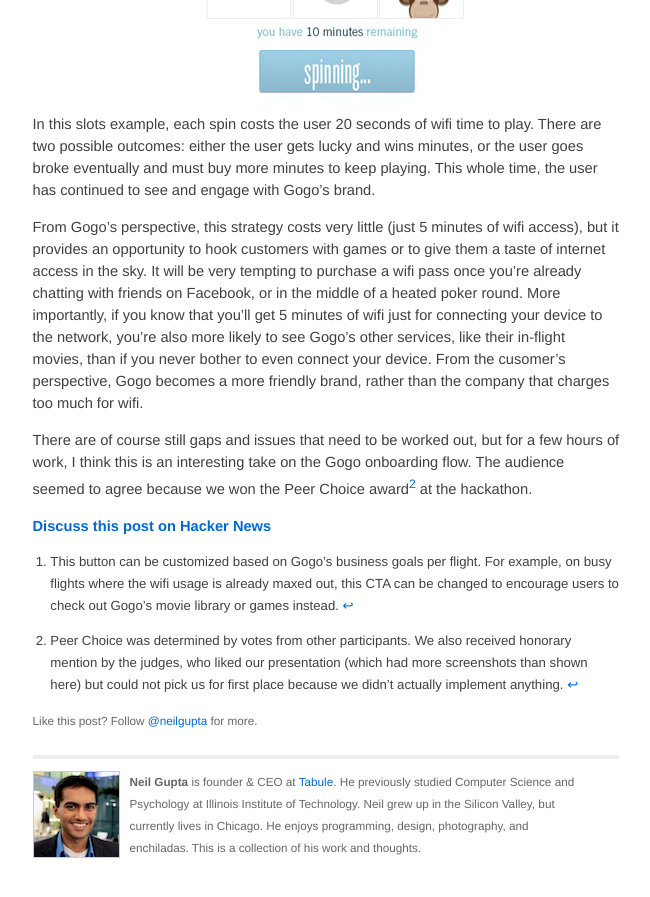
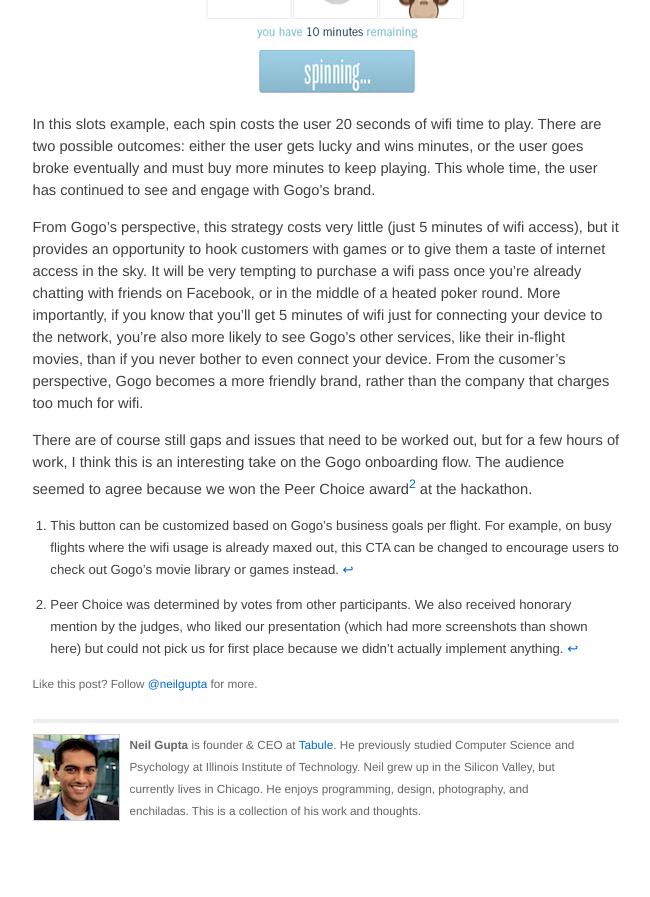
Before and after one commit to neilgupta/neilgupta.github.com, a Jekyll site: the page built from _posts/2014-03-01-gamifying-gogo.md, in a window 1280 px wide and 900 px high, scrolled down 3361 px. Shown: the top 897 px of the window, without its empty margins (314-964 px from the left). Built offline with Jekyll 4.4.1, drawn with Linux system fonts in a browser that asks for light colours; after the commit the page ends 4224 px from its top, so only the background shows below that.

Commit message:
Edit latest post

```diff
--- a/_posts/2014-03-01-gamifying-gogo.md
+++ b/_posts/2014-03-01-gamifying-gogo.md
@@ -51,7 +51,5 @@ From Gogo's perspective, this strategy costs very little (just 5 minutes of wifi
 
 There are of course still gaps and issues that need to be worked out, but for a few hours of work, I think this is an interesting take on the Gogo onboarding flow. The audience seemed to agree because we won the Peer Choice award[^2] at the hackathon.
 
-[**Discuss this post on Hacker News**](http://news.ycombinator.com/submitlink?u=http%3A%2F%2Fblog.metamorphium.com%2F2014%2F03%2F01%2Fgamifying-gogo%2F&t=Gamifying%20Gogo's%20Customer%20Acquisition)
-
 [^1]: This button can be customized based on Gogo's business goals per flight. For example, on busy flights where the wifi usage is already maxed out, this CTA can be changed to encourage users to check out Gogo's movie library or games instead.
 [^2]: Peer Choice was determined by votes from other participants. We also received honorary mention by the judges, who liked our presentation (which had more screenshots than shown here) but could not pick us for first place because we didn't actually implement anything.
```
